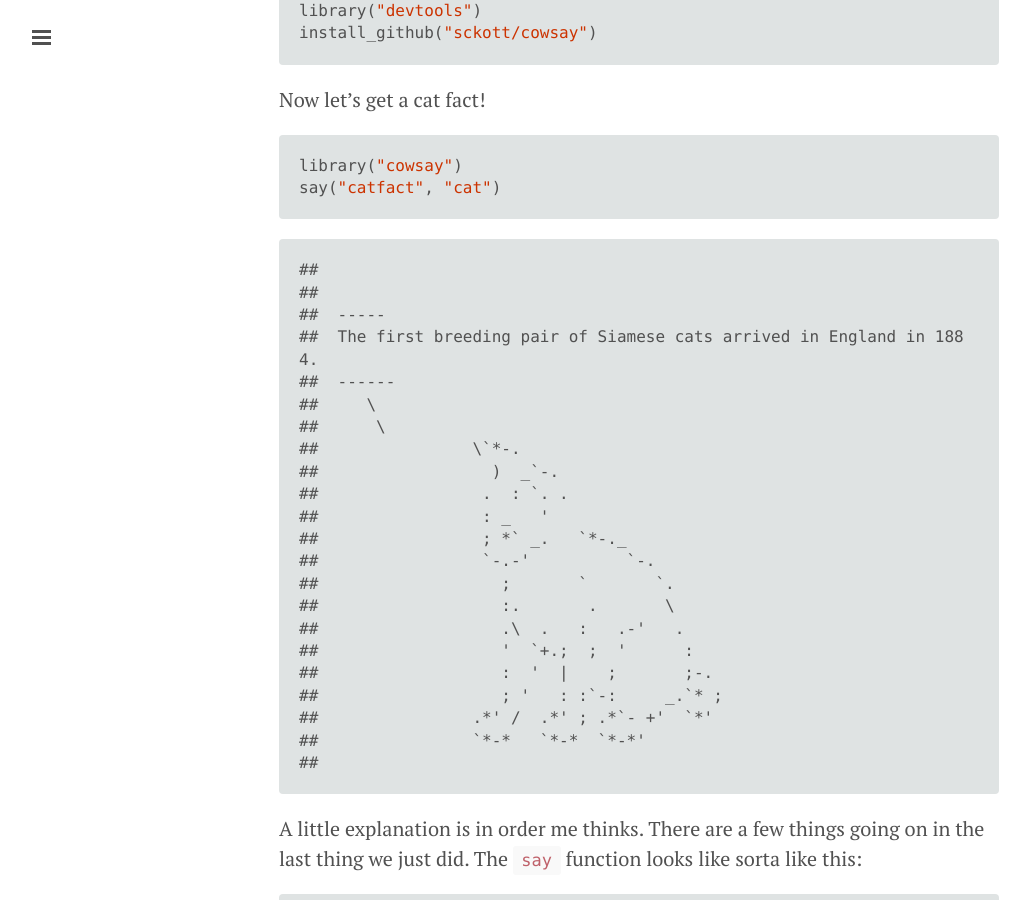
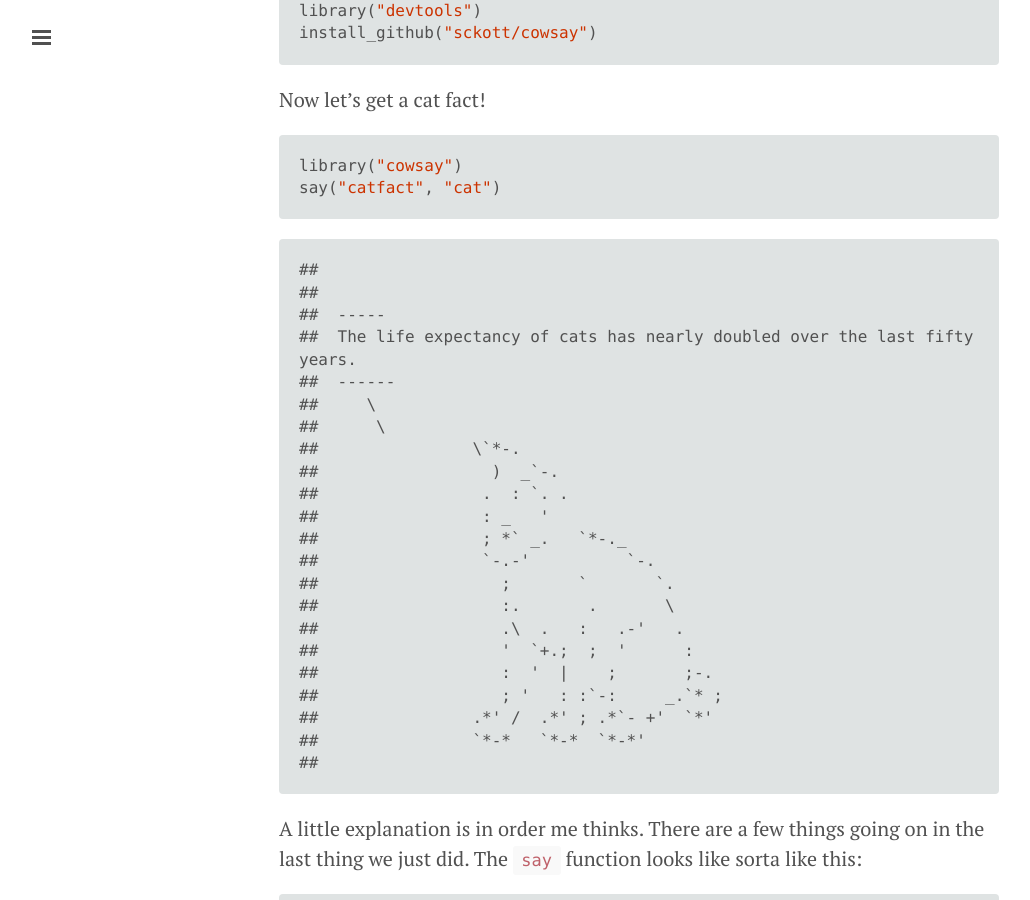
Before and after one commit to sckott/rforcats, a Jekyll site: the page built from index.md, in a window 1280 px wide and 900 px high, scrolled down 4682 px. Shown: the whole window, without its empty margins (1-1031 px from the left). Built offline with Jekyll 4.4.1, drawn with Linux system fonts in a browser that asks for light colours; nearby versions of some CDN libraries; Markdown is read by kramdown in place of the engine named in the settings; comment, search, counter and statistics services are not loaded.

Commit message:
updated pdf

```diff
--- a/index.Rmd
+++ b/index.Rmd
@@ -152,3 +152,5 @@ XXXX
 ## <a href="#catslover" name="catslover"/>#</a> Cat's love R
 
 <img src="/assets/img/leo_giffed.gif" width="300">
+
+### License
--- a/index.md
+++ b/index.md
@@ -196,7 +196,7 @@ say("catfact", "cat")
 ##
 ##
 ##  -----
-##  The first breeding pair of Siamese cats arrived in England in 1884.
+##  The life expectancy of cats has nearly doubled over the last fifty years.
 ##  ------
 ##     \
 ##      \
```
Also changed, not shown: 5 other files.
